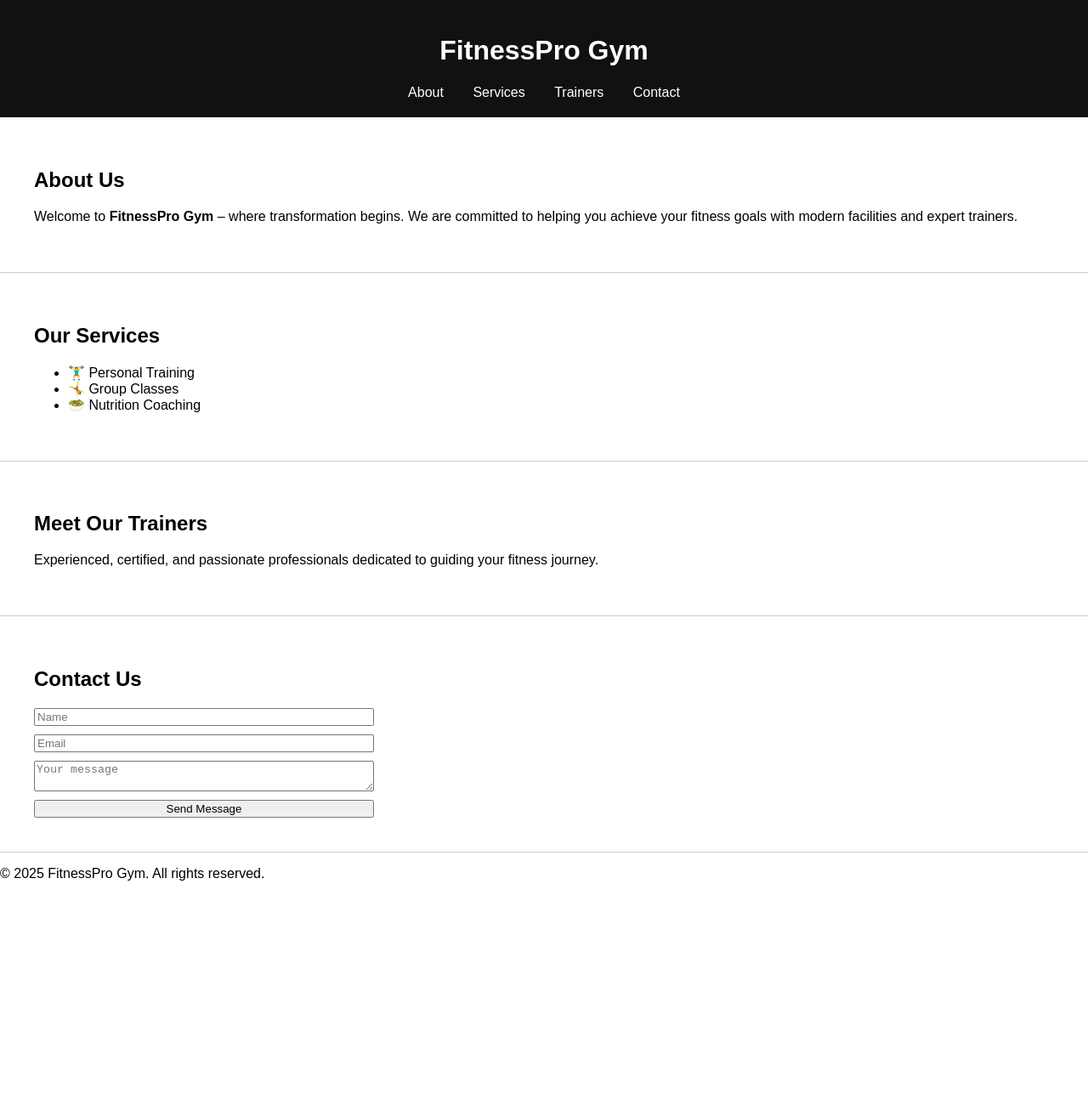
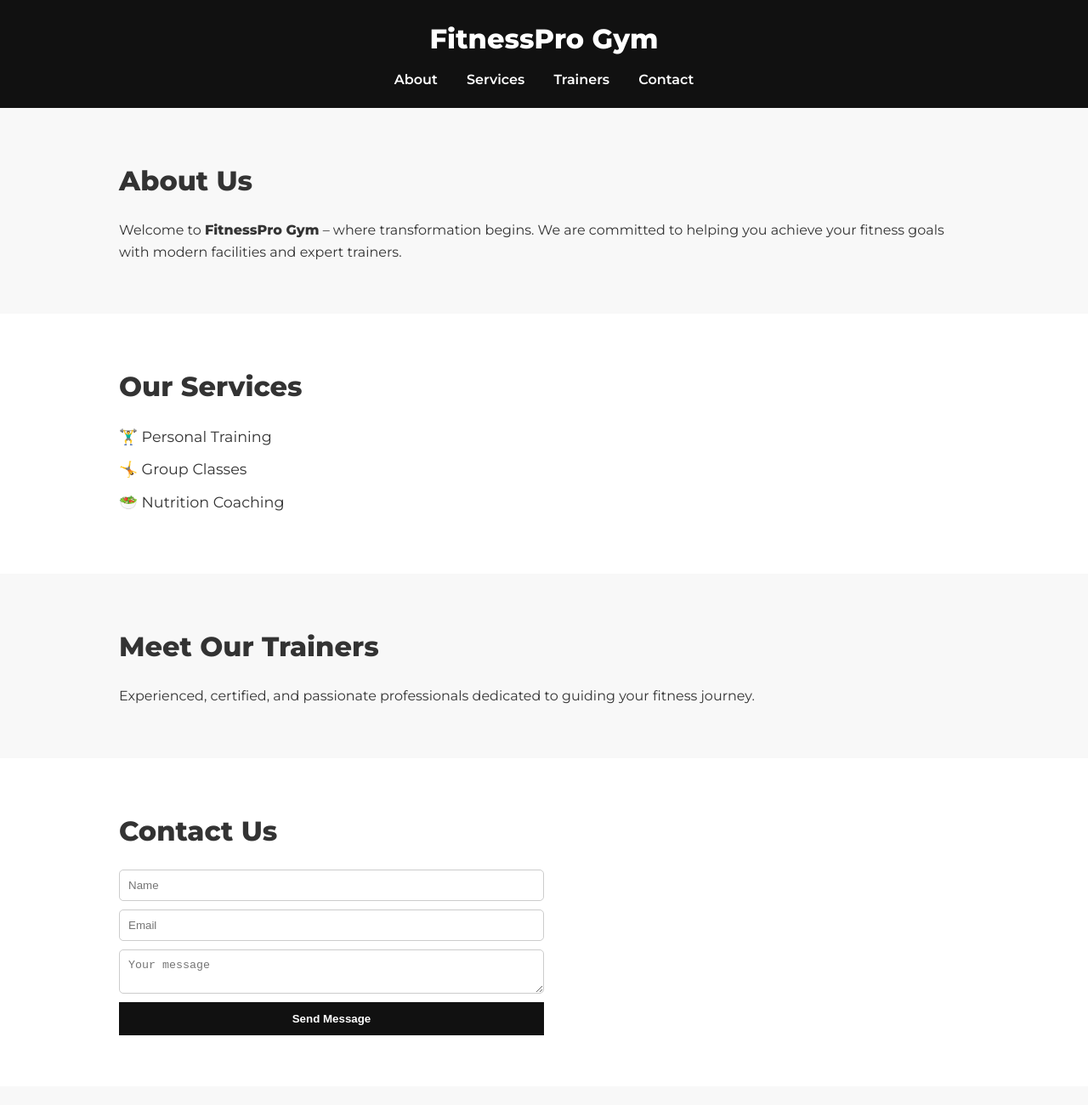
Before and after one commit to RafeuRiyan/Fitter-AI-, a plain HTML site: page index.html in a window 1280 px wide. Shown: the top 1300 px of the page at 85% size. Before the commit the page ends 1053 px from the top, so only its background shows below. Drawn offline with Linux system fonts and the light colour scheme.

Commit message:
Update style.css

```diff
--- a/style.css
+++ b/style.css
@@ -1,30 +1,101 @@
-body {
-  font-family: Arial, sans-serif;
+* {
   margin: 0;
   padding: 0;
+  box-sizing: border-box;
+}
+
+body {
+  font-family: 'Montserrat', sans-serif;
+  line-height: 1.6;
+  color: #333;
+  background-color: #f8f8f8;
 }
 
 header {
   background: #111;
   color: #fff;
-  padding: 20px;
+  padding: 20px 0;
+}
+
+header h1 {
   text-align: center;
+  font-weight: 800;
+}
+
+nav {
+  text-align: center;
+  margin-top: 10px;
 }
 
 nav a {
   color: #fff;
   margin: 0 15px;
   text-decoration: none;
+  font-weight: 600;
 }
 
-section {
-  padding: 40px;
-  border-bottom: 1px solid #ccc;
+nav a:hover {
+  text-decoration: underline;
+}
+
+.section {
+  padding: 60px 20px;
+}
+
+.alt-bg {
+  background: #ffffff;
+}
+
+.container {
+  max-width: 1000px;
+  margin: auto;
+}
+
+h2 {
+  font-size: 2em;
+  margin-bottom: 20px;
+  font-weight: 800;
+}
+
+ul {
+  list-style: none;
+}
+
+ul li {
+  margin: 10px 0;
+  font-size: 1.1em;
 }
 
 form {
   display: flex;
   flex-direction: column;
   gap: 10px;
-  max-width: 400px;
+  max-width: 500px;
 }
+
+input, textarea {
+  padding: 10px;
+  border: 1px solid #ccc;
+  border-radius: 5px;
+}
+
+button {
+  background-color: #111;
+  color: white;
+  padding: 12px;
+  border: none;
+  cursor: pointer;
+  font-weight: bold;
+}
+
+button:hover {
+  background-color: #333;
+}
+
+footer {
+  background: #111;
+  color: #fff;
+  text-align: center;
+  padding: 20px 0;
+  margin-top: 40px;
+}
```
